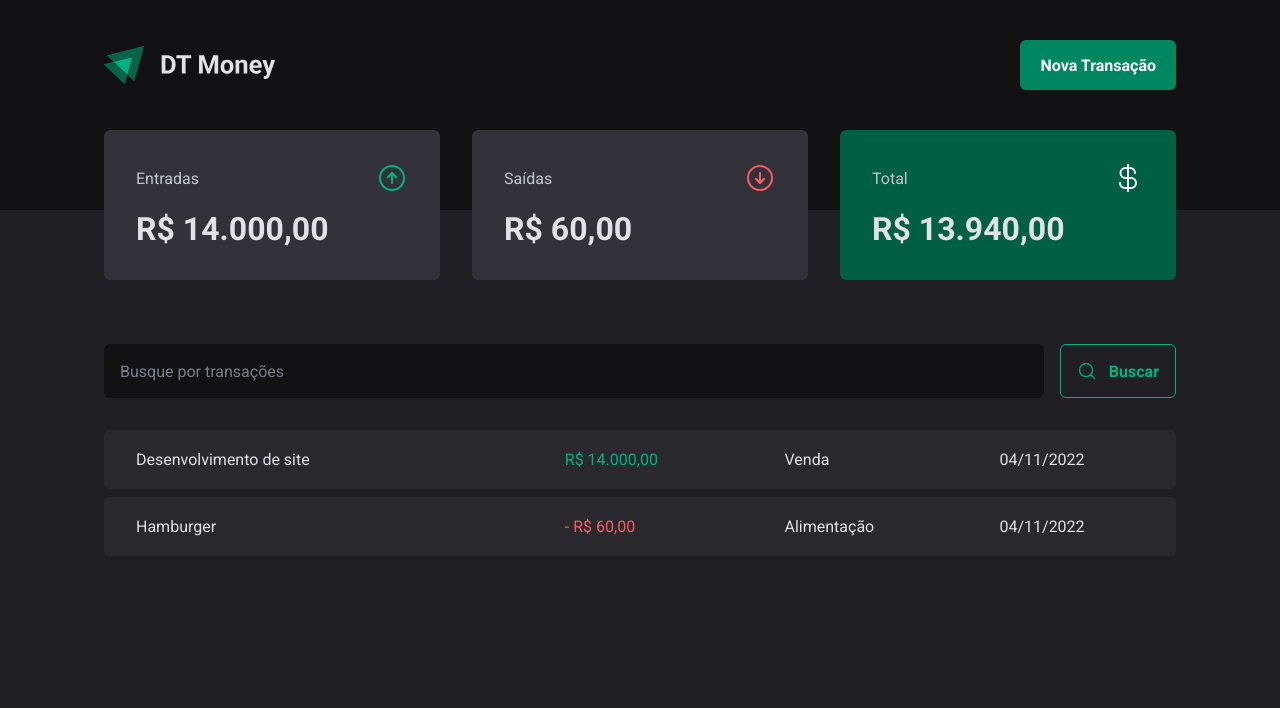
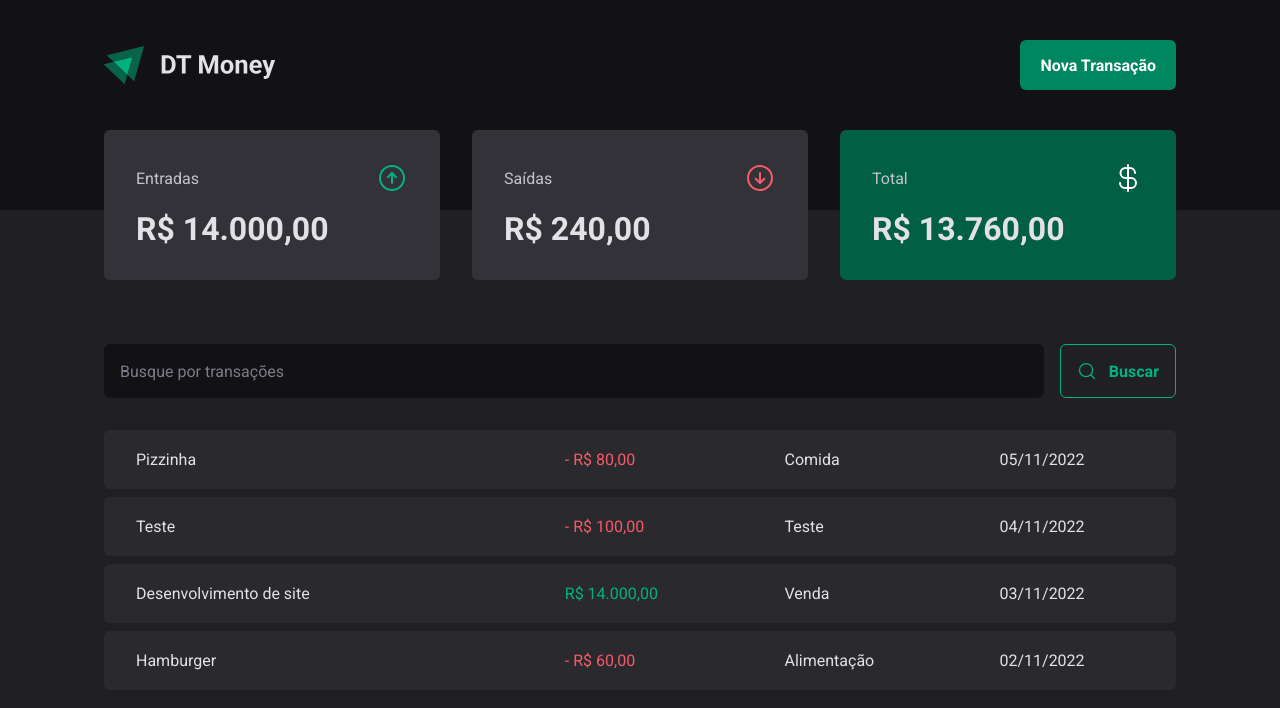
Before and after one commit to thiagocdn/ignite-03-dt-money, a React (Vite) app: page / in a window 1280 px wide. Shown: the top 708 px of the page. Built offline with nearby package versions, Linux system fonts and the light colour scheme; data requests are answered from the project's data file.

Commit message:
Created new transaction function

```diff
--- a/server.json
+++ b/server.json
@@ -6,7 +6,7 @@
       "type": "income",
       "category": "Venda",
       "price": 14000,
-            "created_at": "2022-11-04T15:57:56.846Z"
+      "created_at": "2022-11-03T15:57:56.846Z"
     },
     {
       "id": 2,
@@ -14,7 +14,23 @@
       "type": "outcome",
       "category": "Alimentação",
       "price": 60,
-            "created_at": "2022-11-04T10:57:56.846Z"
+      "created_at": "2022-11-02T10:57:56.846Z"
+    },
+    {
+      "description": "Teste",
+      "price": 100,
+      "category": "Teste",
+      "type": "outcome",
+      "created_at": "2022-11-04T23:58:25.348Z",
+      "id": 3
+    },
+    {
+      "description": "Pizzinha",
+      "price": 80,
+      "category": "Comida",
+      "type": "outcome",
+      "created_at": "2022-11-05T00:07:53.205Z",
+      "id": 4
     }
   ]
 }
--- a/src/components/new-transaction-modal/index.tsx
+++ b/src/components/new-transaction-modal/index.tsx
@@ -11,6 +11,9 @@ import {
 } from './styles'
 import { Controller, useForm } from 'react-hook-form'
 import { zodResolver } from '@hookform/resolvers/zod'
+import { api } from '../../lib/axios'
+import { useContext } from 'react'
+import { TransactionContext } from '../../contexts/transaction-context'
 
 const newTransactionFormSchema = z.object({
   description: z.string(),
@@ -22,18 +25,24 @@ const newTransactionFormSchema = z.object({
 type NewTransactionFormInputs = z.infer<typeof newTransactionFormSchema>
 
 export function NewTransactionModal() {
+  const { createTransaction } = useContext(TransactionContext)
+
   const {
     control,
     register,
     handleSubmit,
+    reset,
     formState: { isSubmitting },
   } = useForm<NewTransactionFormInputs>({
     resolver: zodResolver(newTransactionFormSchema),
   })
 
   async function handleCreateNewTransaction(data: NewTransactionFormInputs) {
-    await new Promise((resolve) => setTimeout(resolve, 2000))
-    console.log('data', data)
+    const { description, price, category, type } = data
+
+    await createTransaction({ description, price, category, type })
+
+    reset()
   }
 
   return (
--- a/src/contexts/transaction-context.tsx
+++ b/src/contexts/transaction-context.tsx
@@ -10,9 +10,17 @@ interface Transaction {
   created_at: string
 }
 
+interface CreateTransactionInput {
+  description: string
+  price: number
+  category: string
+  type: 'income' | 'outcome'
+}
+
 interface TransactionContextType {
   transactions: Transaction[]
   fetchTransactions: (query?: string) => Promise<void>
+  createTransaction: (data: CreateTransactionInput) => Promise<void>
 }
 
 interface TransactionsProviderProps {
@@ -27,10 +35,25 @@ export function TransactionsProvider({ children }: TransactionsProviderProps) {
   async function fetchTransactions(query?: string) {
     const response = await api.get('/transactions', {
       params: {
+        _sort: 'created_at',
+        _order: 'desc',
         q: query,
       },
     })
     setTransactions(response.data)
+  }
+
+  async function createTransaction(data: CreateTransactionInput) {
+    const { description, price, category, type } = data
+    const response = await api.post('/transactions', {
+      description,
+      price,
+      category,
+      type,
+      created_at: new Date(),
+    })
+
+    setTransactions((state) => [response.data, ...state])
   }
 
   useEffect(() => {
@@ -38,7 +61,9 @@ export function TransactionsProvider({ children }: TransactionsProviderProps) {
   }, [])
 
   return (
-    <TransactionContext.Provider value={{ transactions, fetchTransactions }}>
+    <TransactionContext.Provider
+      value={{ transactions, fetchTransactions, createTransaction }}
+    >
       {children}
     </TransactionContext.Provider>
   )
```
Lines whose indentation alone changed are shown as unchanged.
